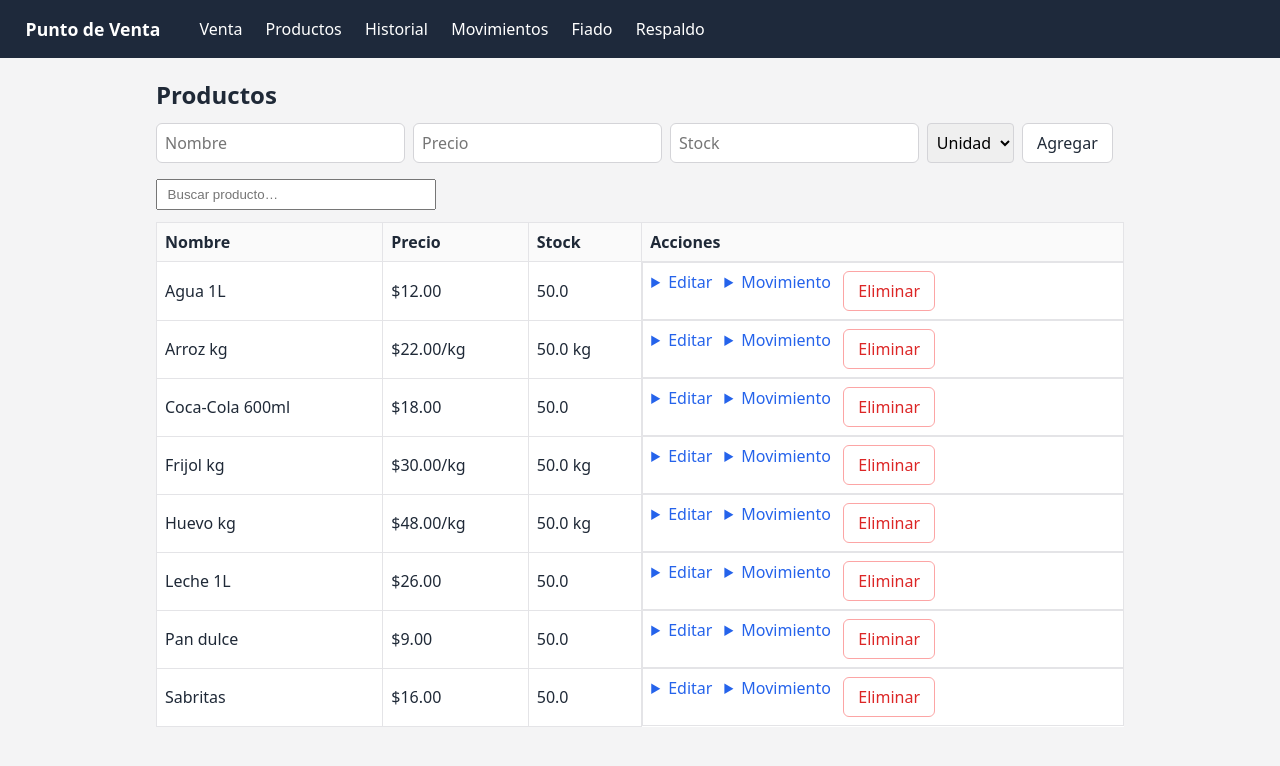
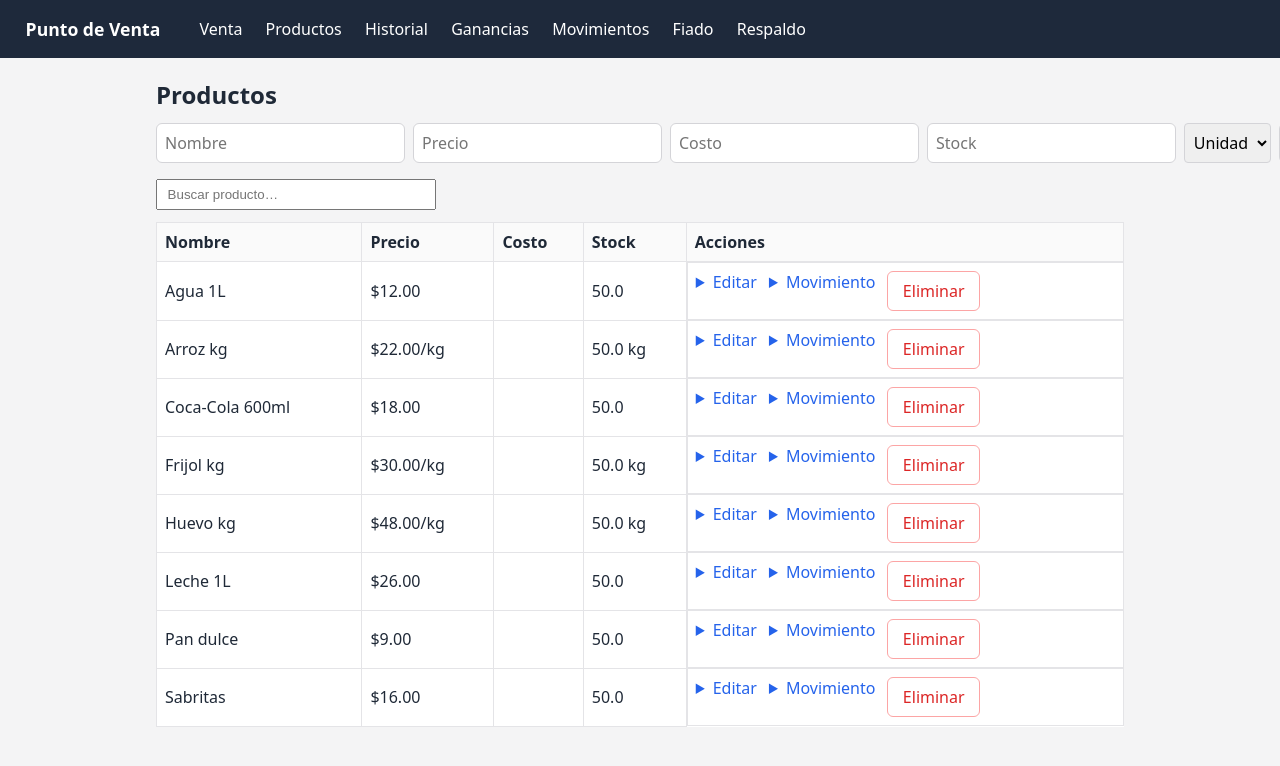
Before and after one commit to CrisTlalmis/POS-Proy, a Flask app: page /productos in a window 1280 px wide; the page is wider, and only the part inside the window is pictured. Shown: the top 766 px of that part. Run offline with Flask 3, Linux system fonts and the light colour scheme; data comes from the database, SQL or seed files in the repository.

Commit message:
Costo de compra por producto y página de ganancias

```diff
--- a/app.py
+++ b/app.py
@@ -37,7 +37,8 @@ CREATE TABLE IF NOT EXISTS productos (
   precio       INTEGER NOT NULL CHECK (precio >= 0),
   stock        REAL NOT NULL DEFAULT 0 CHECK (stock >= 0),
   stock_minimo REAL NOT NULL DEFAULT 5 CHECK (stock_minimo >= 0),
-  unidad       TEXT NOT NULL DEFAULT 'unidad'
+  unidad       TEXT NOT NULL DEFAULT 'unidad',
+  costo        INTEGER NOT NULL DEFAULT 0 CHECK (costo >= 0)
 );
 CREATE TABLE IF NOT EXISTS movimientos (
   id               INTEGER PRIMARY KEY AUTOINCREMENT,
@@ -122,6 +123,14 @@ def init_db():
         pendiente_commit = True
     except sqlite3.OperationalError:
         pass
+    try:
+        db.execute(
+            "ALTER TABLE productos ADD COLUMN costo INTEGER NOT NULL DEFAULT 0"
+            " CHECK (costo >= 0)"
+        )
+        pendiente_commit = True
+    except sqlite3.OperationalError:
+        pass
     if pendiente_commit:
         db.commit()
     # Centavos enteros + estado/metodo de pago en ventas (una sola vez por BD).
@@ -183,20 +192,22 @@ def init_db():
 # ---------- helpers ----------
 
 def validar_producto(form):
-    """Devuelve (nombre, precio_en_centavos, stock, stock_minimo, unidad) o None."""
+    """Devuelve (nombre, precio, costo_en_centavos, stock, stock_minimo, unidad) o None."""
     nombre = form.get("nombre", "").strip()
     unidad = form.get("unidad", "unidad")
     try:
         precio = float(form.get("precio", ""))
+        costo = float(form.get("costo") or 0)
         stock = float(form.get("stock", 0))
         stock_minimo = float(form.get("stock_minimo", 5))
     except ValueError:
         return None
     if not nombre or unidad not in ("unidad", "kg"):
         return None
-    if precio < 0 or stock < 0 or stock_minimo < 0:
+    if precio < 0 or costo < 0 or stock < 0 or stock_minimo < 0:
         return None
-    return nombre, round(precio * 100), round(stock, 3), round(stock_minimo, 3), unidad
+    return (nombre, round(precio * 100), round(costo * 100), round(stock, 3),
+            round(stock_minimo, 3), unidad)
 
 
 def fmt_cantidad(cant, unidad):
@@ -359,10 +370,10 @@ def productos():
         if datos is None:
             flash("Precio o stock inválido", "error")
         else:
-            nombre, precio, stock, stock_minimo, unidad = datos
+            nombre, precio, costo, stock, stock_minimo, unidad = datos
             cur = db.execute(
-                "INSERT INTO productos (nombre, precio, stock, stock_minimo, unidad)"
-                " VALUES (?, ?, ?, ?, ?)",
+                "INSERT INTO productos (nombre, precio, costo, stock,"
+                " stock_minimo, unidad) VALUES (?, ?, ?, ?, ?, ?)",
                 datos,
             )
             if stock > 0:  # el stock inicial queda visible en el kardex
@@ -392,12 +403,12 @@ def editar_producto(producto_id):
         if row is None:
             flash("Producto no encontrado", "error")
             return redirect(url_for("productos"))
-        nombre, precio, stock, stock_minimo, unidad = datos
+        nombre, precio, costo, stock, stock_minimo, unidad = datos
         with db:
             db.execute(
-                "UPDATE productos SET nombre = ?, precio = ?, stock = ?,"
+                "UPDATE productos SET nombre = ?, precio = ?, costo = ?, stock = ?,"
                 " stock_minimo = ?, unidad = ? WHERE id = ?",
-                (nombre, precio, stock, stock_minimo, unidad, producto_id),
+                (*datos, producto_id),
             )
             if stock != row["stock"]:
                 db.execute(
@@ -597,6 +608,48 @@ def abonar_fiado(cliente_id):
     return redirect(url_for("fiado"))
 
 
+# ---------- ganancias ----------
+
+# ponytail: la ganancia usa el costo ACTUAL del producto; si luego editas el
+# costo, las ganancias pasadas se recalculan. Si eso molesta, guardar el costo
+# en venta_detalles al momento de la venta.
+@app.get("/ganancias")
+def ganancias():
+    db = get_db()
+    dia = request.args.get("dia", "")
+    if not re.fullmatch(r"\d{4}-\d{2}-\d{2}", dia or ""):
+        dia = ""
+    where, params = "", []
+    if dia:
+        where, params = " AND date(v.fecha) = ?", [dia]
+    tot = db.execute(
+        "SELECT COALESCE(SUM(d.cantidad * d.precio_unitario), 0) AS ingreso,"
+        " COALESCE(SUM(d.cantidad * p.costo), 0) AS costo,"
+        " COALESCE(SUM(d.cantidad * (d.precio_unitario - p.costo)), 0) AS ganancia,"
+        " COUNT(DISTINCT v.id) AS n_ventas"
+        " FROM venta_detalles d"
+        " JOIN ventas v ON v.id = d.venta_id AND v.estado = 'activa'"
+        " JOIN productos p ON p.id = d.producto_id"
+        f"{where}",
+        params,
+    ).fetchone()
+    rows = db.execute(
+        "SELECT p.nombre, p.unidad, SUM(d.cantidad) AS vendidos,"
+        " SUM(d.cantidad * d.precio_unitario) AS ingreso,"
+        " SUM(d.cantidad * (d.precio_unitario - p.costo)) AS ganancia"
+        " FROM venta_detalles d"
+        " JOIN ventas v ON v.id = d.venta_id AND v.estado = 'activa'"
+        " JOIN productos p ON p.id = d.producto_id"
+        f"{where} GROUP BY p.id ORDER BY ganancia DESC",
+        params,
+    ).fetchall()
+    productos = [
+        dict(r) | {"vendidos_txt": fmt_cantidad(r["vendidos"], r["unidad"])}
+        for r in rows
+    ]
+    return render_template("ganancias.html", tot=tot, productos=productos, dia=dia)
+
+
 # ---------- historial y ticket ----------
 
 @app.route("/historial")
--- a/templates/base.html
+++ b/templates/base.html
@@ -13,6 +13,7 @@
     <a href="{{ url_for('venta') }}">Venta</a>
     <a href="{{ url_for('productos') }}">Productos</a>
     <a href="{{ url_for('historial') }}">Historial</a>
+    <a href="{{ url_for('ganancias') }}">Ganancias</a>
     <a href="{{ url_for('inventario') }}">Movimientos</a>
     <a href="{{ url_for('fiado') }}">Fiado</a>
     <a href="{{ url_for('respaldo') }}">Respaldo</a>
--- a/templates/productos.html
+++ b/templates/productos.html
@@ -5,6 +5,7 @@
 <form class="alta" method="post" action="{{ url_for('productos') }}">
   <input name="nombre" placeholder="Nombre" required>
   <input name="precio" type="number" step="0.01" min="0" placeholder="Precio" required>
+  <input name="costo" type="number" step="0.01" min="0" placeholder="Costo">
   <input name="stock" type="number" step="any" min="0" placeholder="Stock" required>
   <select name="unidad">
     <option value="unidad">Unidad</option>
@@ -16,12 +17,13 @@
 <input id="buscador" placeholder="Buscar producto…" oninput="filtrar()">
 
 <table>
-  <thead><tr><th>Nombre</th><th>Precio</th><th>Stock</th><th>Acciones</th></tr></thead>
+  <thead><tr><th>Nombre</th><th>Precio</th><th>Costo</th><th>Stock</th><th>Acciones</th></tr></thead>
   <tbody>
     {% for p in productos %}
     <tr data-nombre="{{ p.nombre }}">
       <td>{{ p.nombre }}</td>
       <td>{{ p.precio|dinero }}{{ '/kg' if p.unidad == 'kg' }}</td>
+      <td>{{ p.costo|dinero if p.costo }}</td>
       <td class="{{ 'bajo' if p.stock <= p.stock_minimo }}"
           title="Mínimo: {{ p.stock_minimo }}">{{ p.stock }}{{ ' kg' if p.unidad == 'kg' }}</td>
       <td class="acciones-fila">
@@ -34,7 +36,11 @@
             </label>
             <label>Precio
               <input name="precio" type="number" step="0.01" min="0"
-                     value="{{ p.precio }}" required>
+                     value="{{ '%.2f'|format(p.precio / 100) }}" required>
+            </label>
+            <label>Costo
+              <input name="costo" type="number" step="0.01" min="0"
+                     value="{{ '%.2f'|format(p.costo / 100) if p.costo }}">
             </label>
             <label>Unidad
               <select name="unidad">
@@ -84,7 +90,7 @@
       </td>
     </tr>
     {% else %}
-    <tr><td colspan="4">No hay productos.</td></tr>
+    <tr><td colspan="5">No hay productos.</td></tr>
     {% endfor %}
   </tbody>
 </table>
```
Also changed, not shown: templates/ganancias.html (added, +47 -0 lines).
